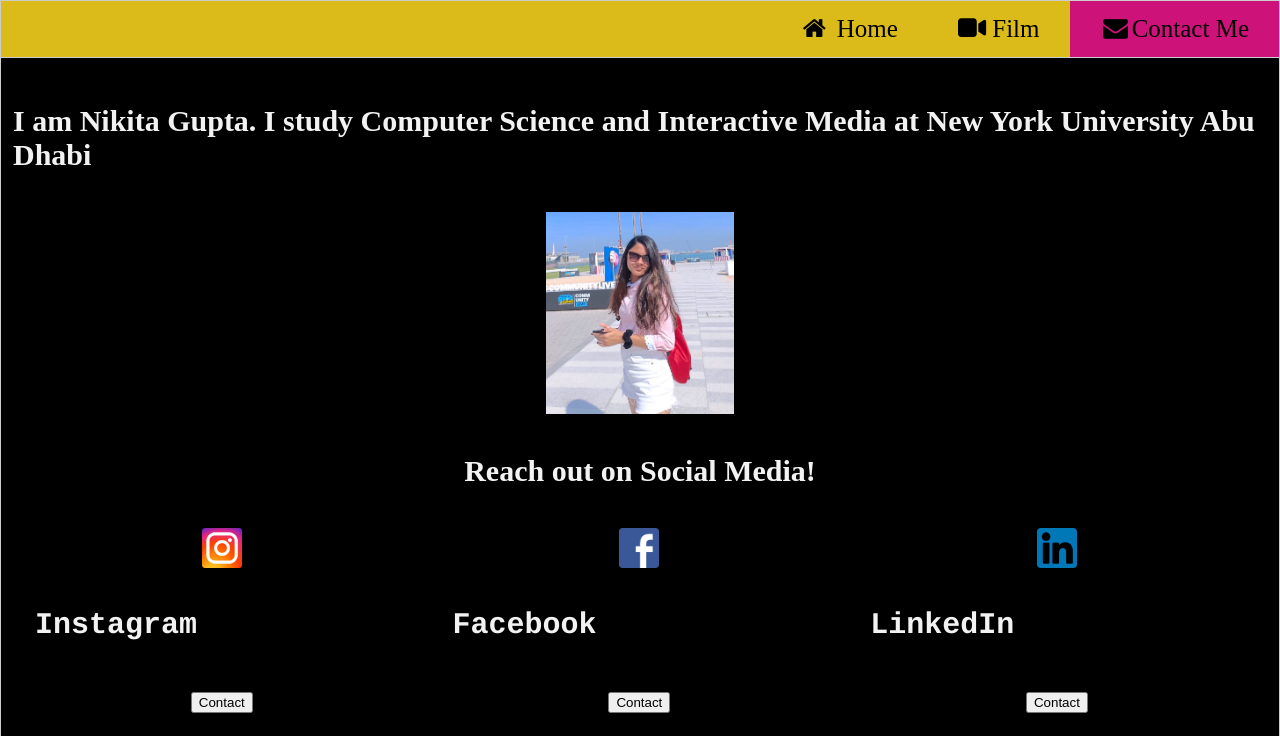
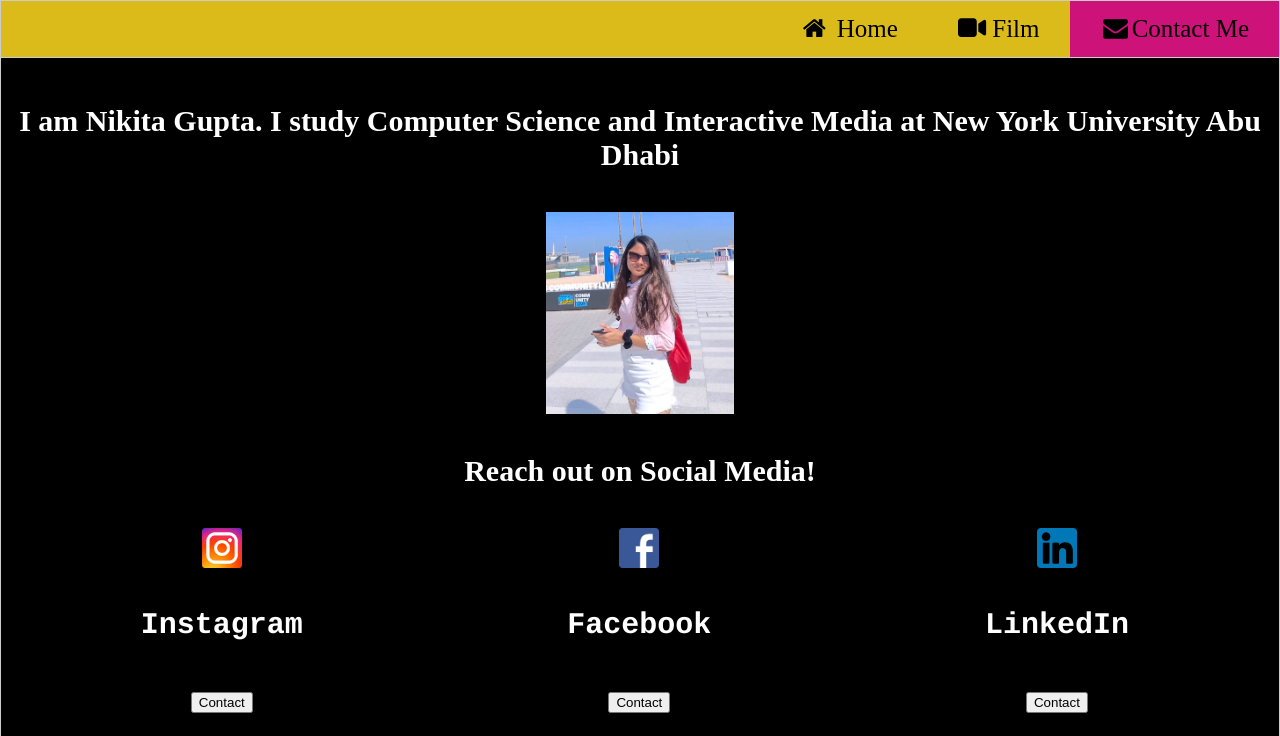
Before and after one commit to Niki1311/CommLab_website.github.io, a plain HTML site: page index.html in a window 1280 px wide. Both pictures are taken after a click on the button "Contact Me". Shown: the top 736 px of the page. Drawn offline with Linux system fonts and the light colour scheme; a web font is replaced by a local one.

Commit message:
Update styles.css

```diff
--- a/styles.css
+++ b/styles.css
@@ -13,7 +13,10 @@ h3 {
   color: white;
   text-align: center;
 }
-
+h4 {
+  color: white;
+  text-align: center;
+}
 p {
   color: white;
   text-align: center;
```
